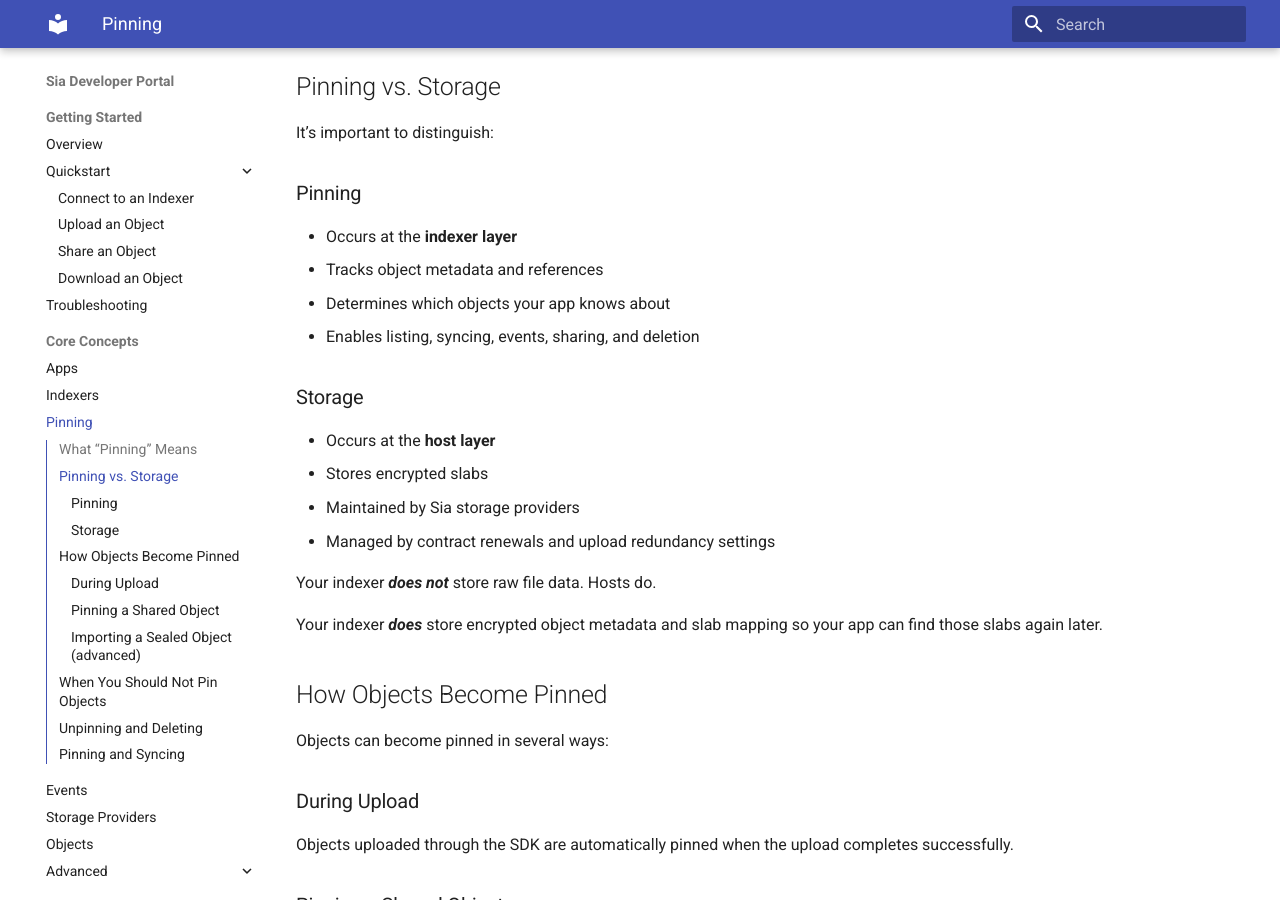
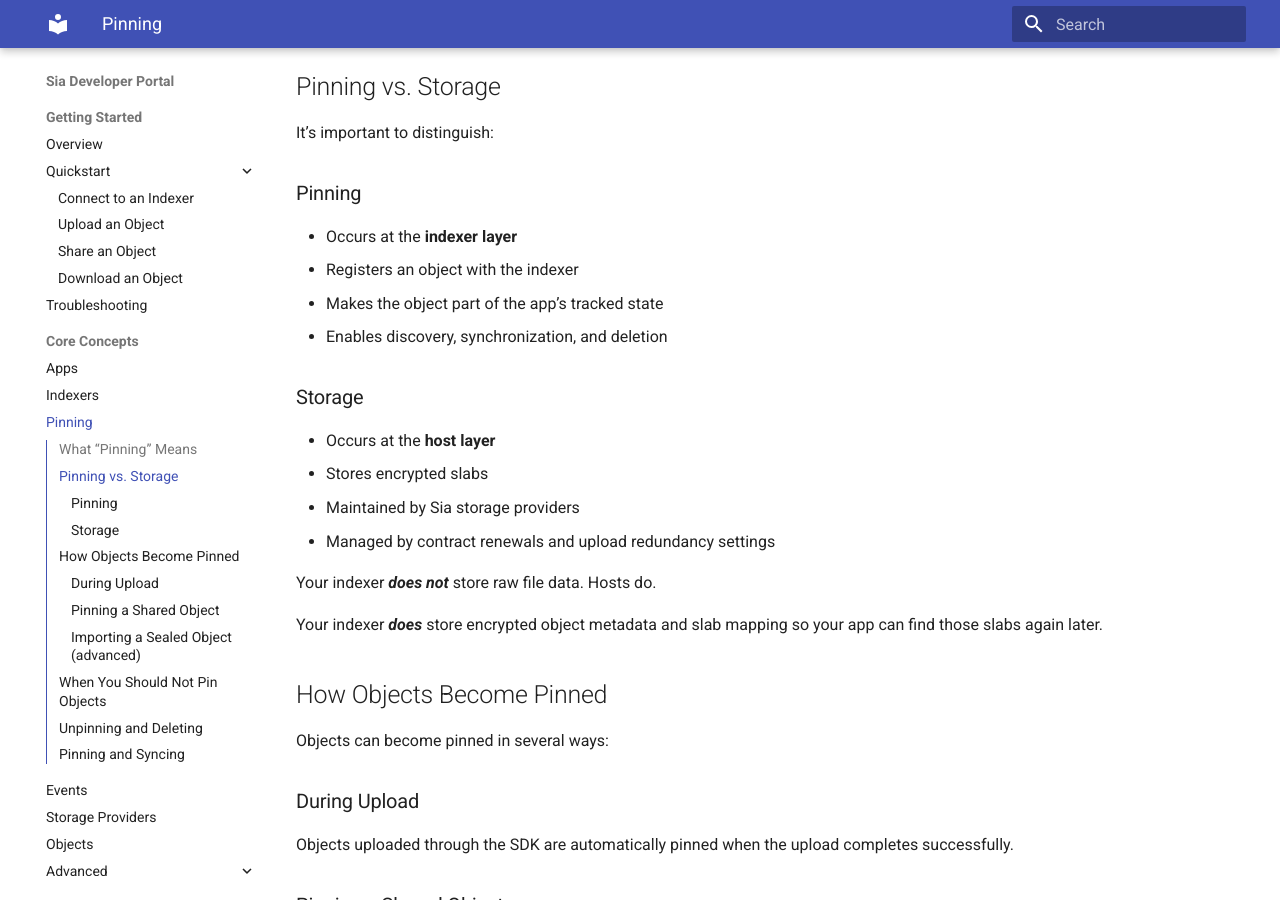
Before and after one commit to SiaFoundation/developer-portal, an MkDocs documentation site: the page built from docs/core-concepts/pinning.md, in a window 1280 px wide and 900 px high, scrolled down 712 px. Built offline with MkDocs 1.6.1 and Material for MkDocs 9.7.7, drawn with Linux system fonts in a browser that asks for light colours.

Commit message:
Improved wording in Pinning subsection to be more precise.

```diff
--- a/docs/core-concepts/pinning.md
+++ b/docs/core-concepts/pinning.md
@@ -29,9 +29,9 @@
 ### Pinning
 
 * Occurs at the **indexer layer**
-* Tracks object metadata and references
-* Determines which objects your app knows about
-* Enables listing, syncing, events, sharing, and deletion
+* Registers an object with the indexer
+* Makes the object part of the app’s tracked state
+* Enables discovery, synchronization, and deletion
 
 ### Storage
 
```
